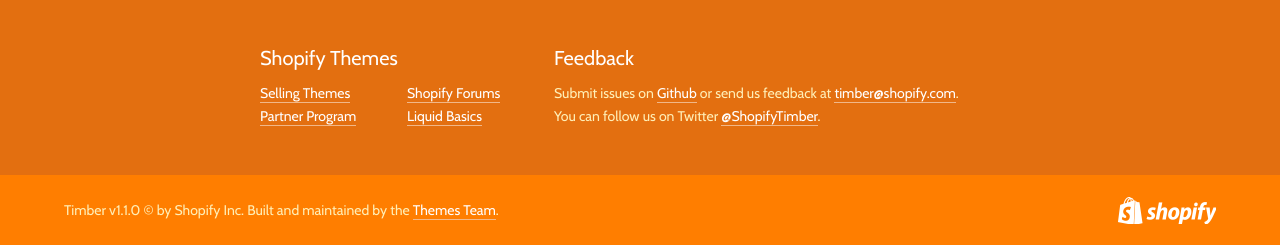
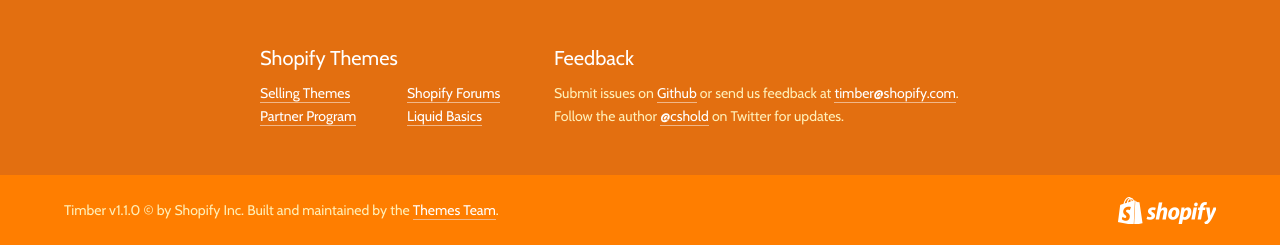
Before and after one commit to Shopify/Timber, a Jekyll site: the page built from index.html, in a window 1280 px wide and 900 px high, scrolled down 12279 px. Shown: the part 652-897 px from the top of the window. Built offline with Jekyll 4.4.1, drawn with Linux system fonts in a browser that asks for light colours; nearby versions of some CDN libraries.

Commit message:
Added cshold twitter link for support/update following

```diff
--- a/_includes/footer.html
+++ b/_includes/footer.html
@@ -24,7 +24,7 @@
         <div class="grid-item large--seven-twelfths push--large--one-sixth">
           <h4 class="footer-title">Feedback</h4>
           <p>Submit issues on <a href="https://github.com/Shopify/Timber/issues" class="footer-link">Github</a> or send us feedback at <a href="mailto:timber@shopify.com?subject=Timber&nbsp;Feedback" class="footer-link">timber@shopify.com</a>.<br>
-            You can follow us on Twitter <a href="https://twitter.com/ShopifyTimber" title="Follow Us" class="footer-link">@ShopifyTimber</a>.</p>
+          Follow the author <a href="https://twitter.com/cshold" title="Follow Us" class="footer-link">@cshold</a> on Twitter for updates.</p>
         </div>
       </div>
     </div>
```
